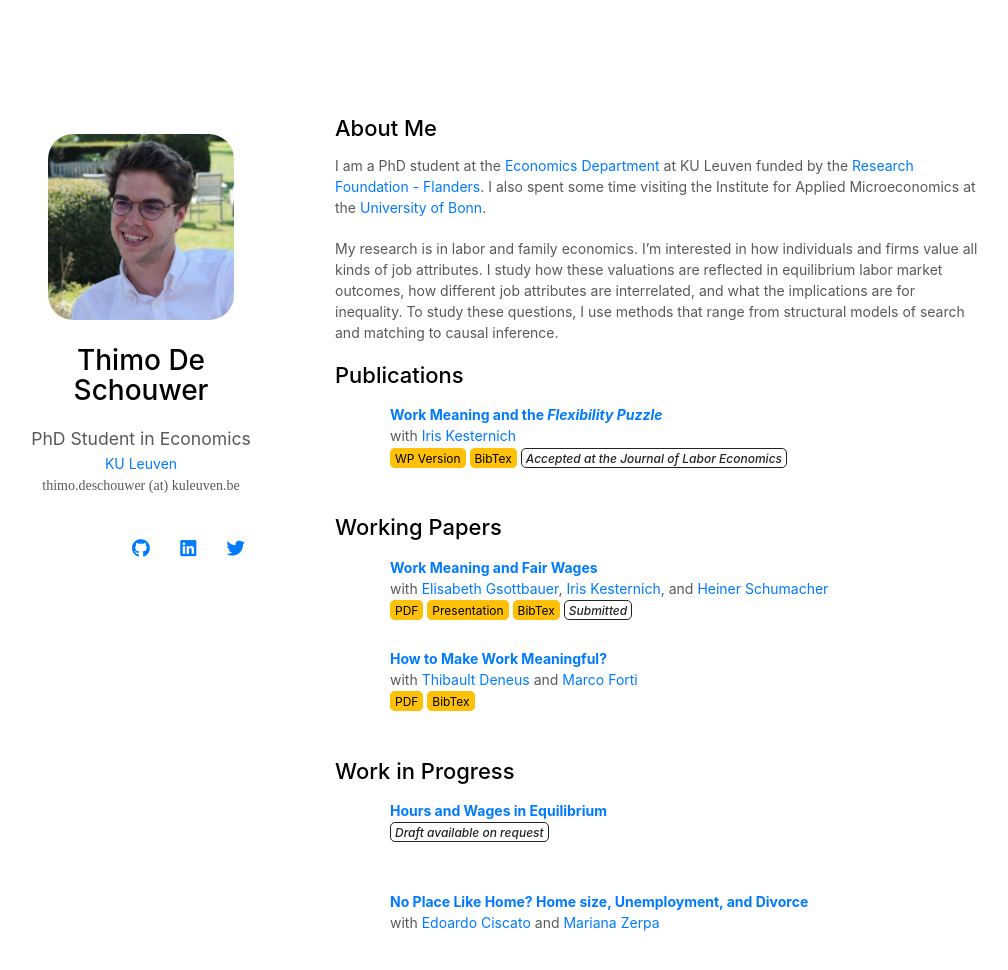
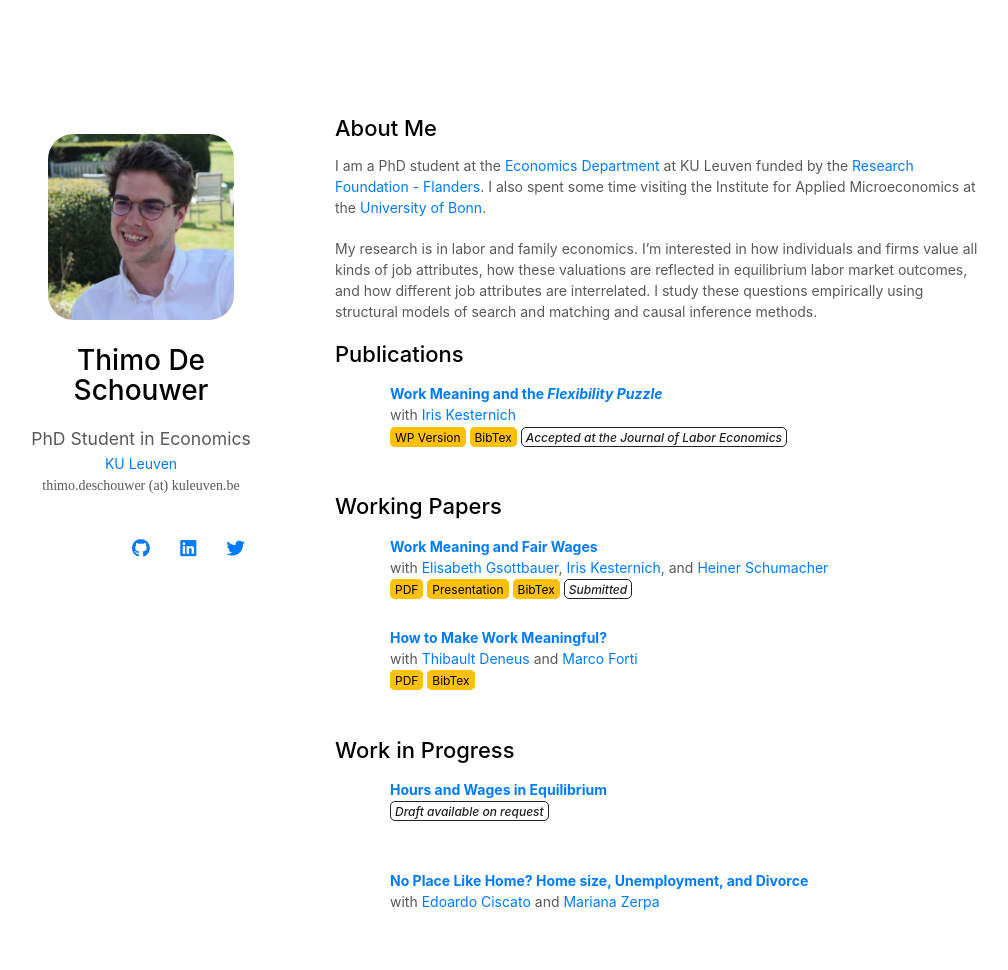
Before and after one commit to thimodeschouwer/thimodeschouwer.github.io, a Jekyll site: the page built from index.md, in a window 1280 px wide and 1073 px high. Shown: the top 970 px of the window, without its empty margins (135-1143 px from the left). Built offline with Jekyll 4.4.1, drawn with Linux system fonts in a browser that asks for light colours; nearby versions of some CDN libraries; a style sheet for code colours, icons or effects is not loaded; our own code applies the rules of GitHub Pages for plain Markdown files.

Commit message:
Update index.md

```diff
--- a/index.md
+++ b/index.md
@@ -6,7 +6,7 @@ layout: homepage
 
 I am a PhD student at the [Economics Department](https://feb.kuleuven.be/research/economics/ces) at KU Leuven funded by the [Research Foundation - Flanders](https://www.fwo.be/en/). I also spent some time visiting the Institute for Applied Microeconomics at the [University of Bonn](https://www.uni-bonn.de/en/university/university).
 
-My research is in labor and family economics. I'm interested in how individuals and firms value all kinds of job attributes. I study how these valuations are reflected in equilibrium labor market outcomes, how different job attributes are interrelated, and what the implications are for inequality. To study these questions, I use methods that range from structural models of search and matching to causal inference.
+My research is in labor and family economics. I'm interested in how individuals and firms value all kinds of job attributes, how these valuations are reflected in equilibrium labor market outcomes, and how different job attributes are interrelated. I study these questions empirically using structural models of search and matching and causal inference methods.
 
 {% include_relative _includes/publications.md %}
 
```
